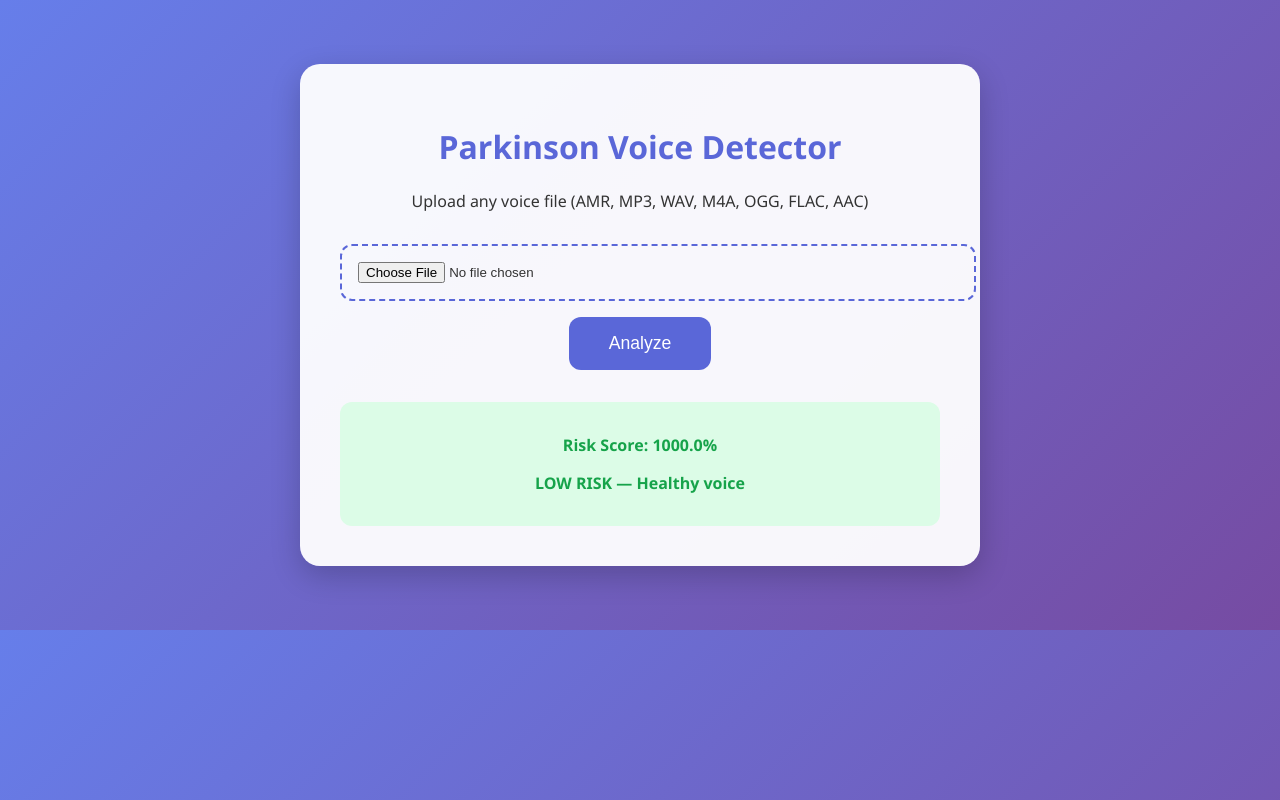
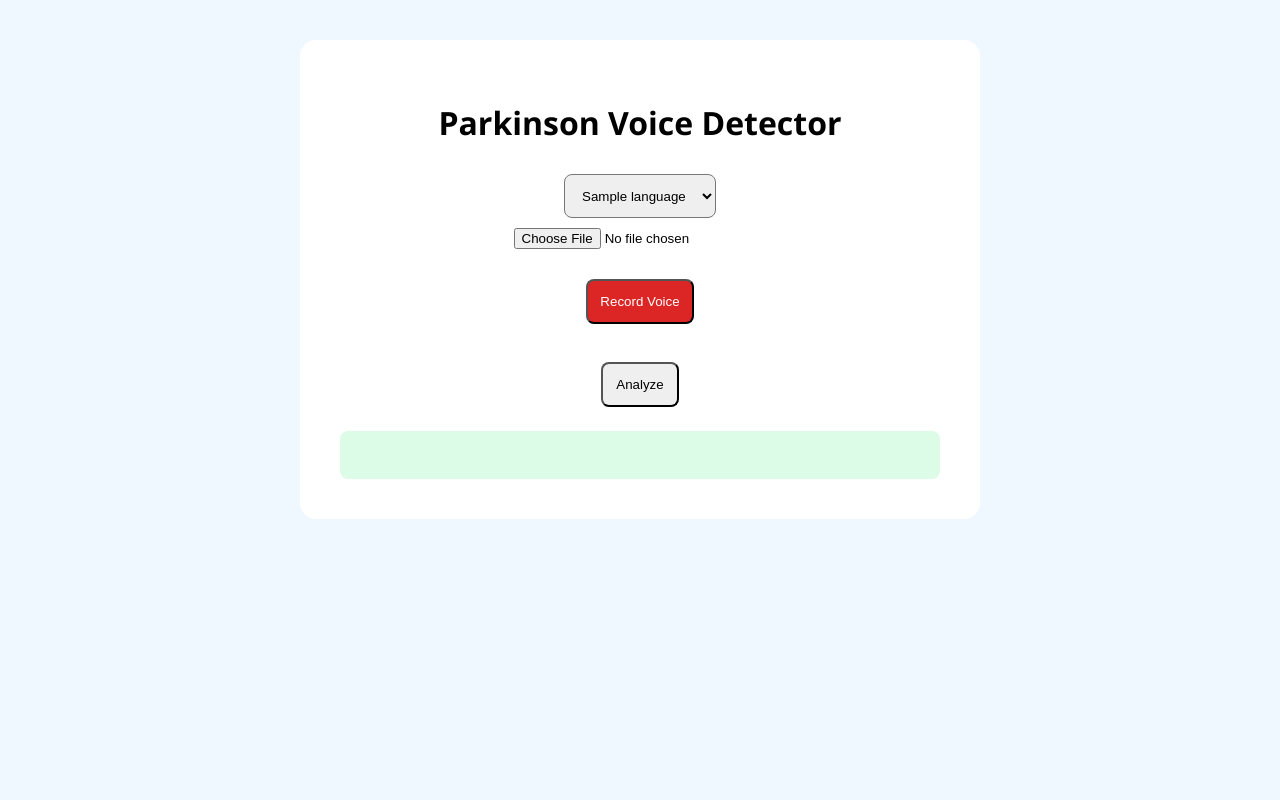
Before and after one commit to cijopriyadharshan/parkisons_app, a Flask app: template templates/index.html in a window 1280 px wide. Run offline with Flask 3, Linux system fonts and the light colour scheme; the template is opened without the code that fills it: most values are stand-ins (such as "Sample title", 1, 10 or a date in 2020); parts of the project's set-up code (start-up, migrations or seed data) failed here and were passed over.

Commit message:
Revamp index.html with new styles and language support
Updated styles and added language selection feature.

```diff
--- a/templates/index.html
+++ b/templates/index.html
@@ -4,12 +4,12 @@
   <title>Parkinson Detector</title>
   <meta name="viewport" content="width=device-width, initial-scale=1">
   <style>
-    body {font-family: 'Segoe UI'; text-align: center; background: linear-gradient(135deg, #667eea, #764ba2); margin: 0; padding: 2rem; color: #fff;}
-    .container {max-width: 600px; margin: 2rem auto; background: rgba(255,255,255,0.95); padding: 2.5rem; border-radius: 20px; box-shadow: 0 10px 30px rgba(0,0,0,0.2); color: #333;}
-    h1 {color: #5a67d8;}
-    input[type="file"] {margin: 1rem 0; padding: 1rem; border: 2px dashed #5a67d8; border-radius: 12px; width: 100%;}
-    button {background: #5a67d8; color: white; padding: 1rem 2.5rem; border: none; border-radius: 12px; font-size: 1.1rem; cursor: pointer;}
-    .result {margin-top: 2rem; padding: 1rem; border-radius: 12px; font-weight: bold;}
+    body {font-family: 'Segoe UI'; text-align: center; background: #f0f8ff; padding:  2rem;}
+    .container {max-width: 600px; margin: auto; background: white; padding: 2.5rem; border-radius: 16px;}
+    select, button {margin: 0.5rem; padding: 0.8rem; border-radius: 8px;}
+    #record {background: #dc2626; color: white;}
+    #loading {display: none;}
+    .result {margin-top: 1rem; padding: 1rem; border-radius: 8px;}
     .high {background: #fee2e2; color: #dc2626;}
     .low {background: #dcfce7; color: #16a34a;}
   </style>
@@ -17,25 +17,78 @@
 <body>
   <div class="container">
     <h1>Parkinson Voice Detector</h1>
-    <p>Upload any voice file (AMR, MP3, WAV, M4A, OGG, FLAC, AAC)</p>
+
+    <select onchange="location.href='?lang='+this.value">
+      {% for code, name in languages.items() %}
+        <option value="{{ code }}" {% if lang == code %}selected{% endif %}>{{ name }}</option>
+      {% endfor %}
+    </select>
+
     <form method="post" enctype="multipart/form-data">
-      <input type="file" name="file" accept="audio/*" required>
-      <br>
-      <button type="submit">Analyze</button>
+      <input type="file" name="file" accept="audio/*">
+      <br><br>
+      <button type="button" id="record">Record Voice</button>
+      <audio id="audio" controls style="display:none"></audio>
+      <br><br>
+      <button type="submit" id="btn">
+        <span id="text">Analyze</span>
+        <span id="loading">Processing...</span>
+      </button>
     </form>
 
     {% if result %}
-      <div class="result {% if result.risk == 'HIGH' %}high{% else %}low{% endif %}">
+      <div class="result {% if result.risk == 'HIGH' %}high{% else %}low{% endif %}" id="result">
         {% if result.error %}
-          <p>Error: {{ result.error }}</p>
+          <p style="color:red" data-text="Error: {{ result.error }}"></p>
         {% else %}
-          <p>Risk Score: <strong>{{ "%.1f"|format(result.risk_score * 100) }}%</strong></p>
-          <p>
-            {% if result.risk == 'HIGH' %}HIGH RISK — Consult a doctor{% else %}LOW RISK — Healthy voice{% endif %}
-          </p>
+          <p data-text="Risk Score: <strong>{{ "%.1f"|format(result.risk_score * 100) }}%</strong>"></p>
+          <p data-text="{% if result.risk == 'HIGH' %}HIGH RISK — Consult doctor{% else %}LOW RISK — Healthy{% endif %}"></p>
         {% endif %}
       </div>
     {% endif %}
   </div>
+
+  <script>
+    let recorder, audioBlob;
+    document.getElementById('record').onclick = async () => {
+      const stream = await navigator.mediaDevices.getUserMedia({audio: true});
+      recorder = new MediaRecorder(stream);
+      const chunks = [];
+      recorder.ondataavailable = e => chunks.push(e.data);
+      recorder.onstop = () => {
+        audioBlob = new Blob(chunks, {type: 'audio/wav'});
+        const url = URL.createObjectURL(audioBlob);
+        const audio = document.getElementById('audio');
+        audio.src = url; audio.style.display = 'block';
+        const form = document.querySelector('form');
+        const data = new FormData(form);
+        data.append('audio', audioBlob, 'recording.wav');
+        form.onsubmit = (e) => { e.preventDefault(); form.submit(); };
+      };
+      recorder.start();
+      document.getElementById('record').textContent = 'Stop';
+      document.getElementById('record').onclick = () => {
+        recorder.stop(); stream.getTracks().forEach(t => t.stop());
+        document.getElementById('record').textContent = 'Record Voice';
+      };
+    };
+
+    // Auto-translate on load
+    const lang = new URLSearchParams(location.search).get('lang') || 'en';
+    if (lang !== 'en') {
+      document.querySelectorAll('[data-text]').forEach(el => {
+        fetch('/translate', {
+          method: 'POST',
+          headers: {'Content-Type': 'application/json'},
+          body: JSON.stringify({text: el.dataset.text, lang: lang})
+        }).then(r => r.json()).then(data => el.innerHTML = data.translated);
+      });
+    }
+
+    document.querySelector('form').onsubmit = () => {
+      document.getElementById('text').style.display = 'none';
+      document.getElementById('loading').style.display = 'inline';
+    };
+  </script>
 </body>
 </html>
```
